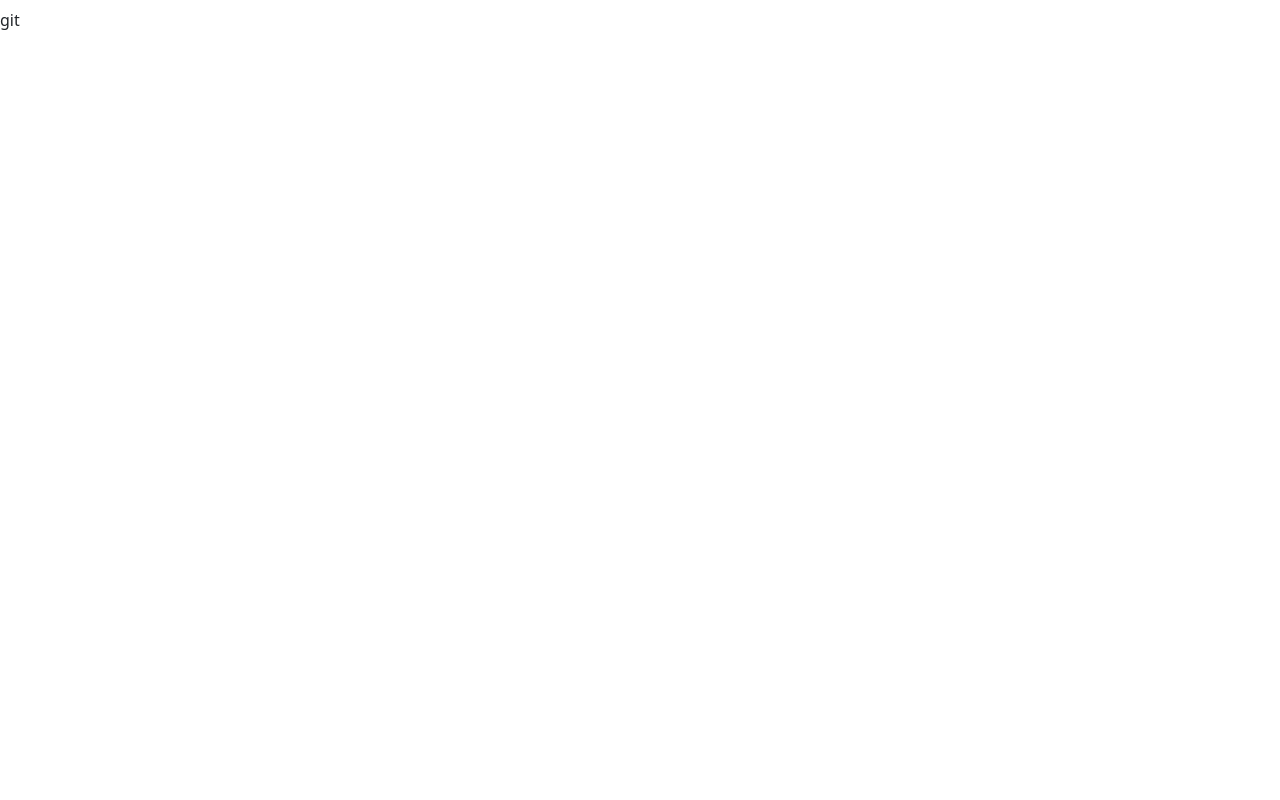
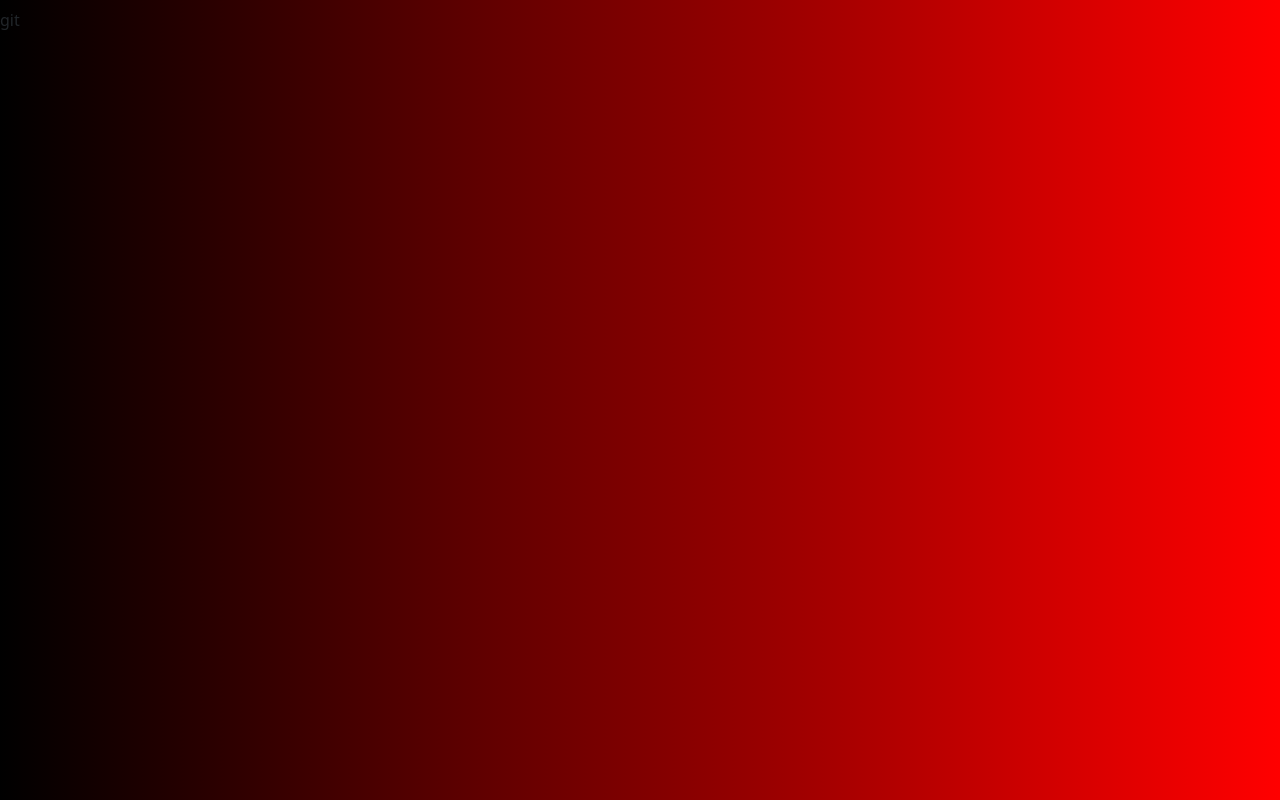
Before and after one commit to S-lewis98/JDsafespace, a plain HTML site: page index.html in a window 1280 px wide. Drawn offline with nearby package versions, Linux system fonts and the light colour scheme; files that its build step writes are made by us from their sources.

Commit message:
css stuff

```diff
--- a/styles.scss
+++ b/styles.scss
@@ -1,3 +1,7 @@
 
 $accent1: black;
 $accent2: red;
+body
+{
+    background-image: linear-gradient(to right, $accent1 , $accent2);
+}
```
Also changed, not shown: styles.css (added), 1 other file.
